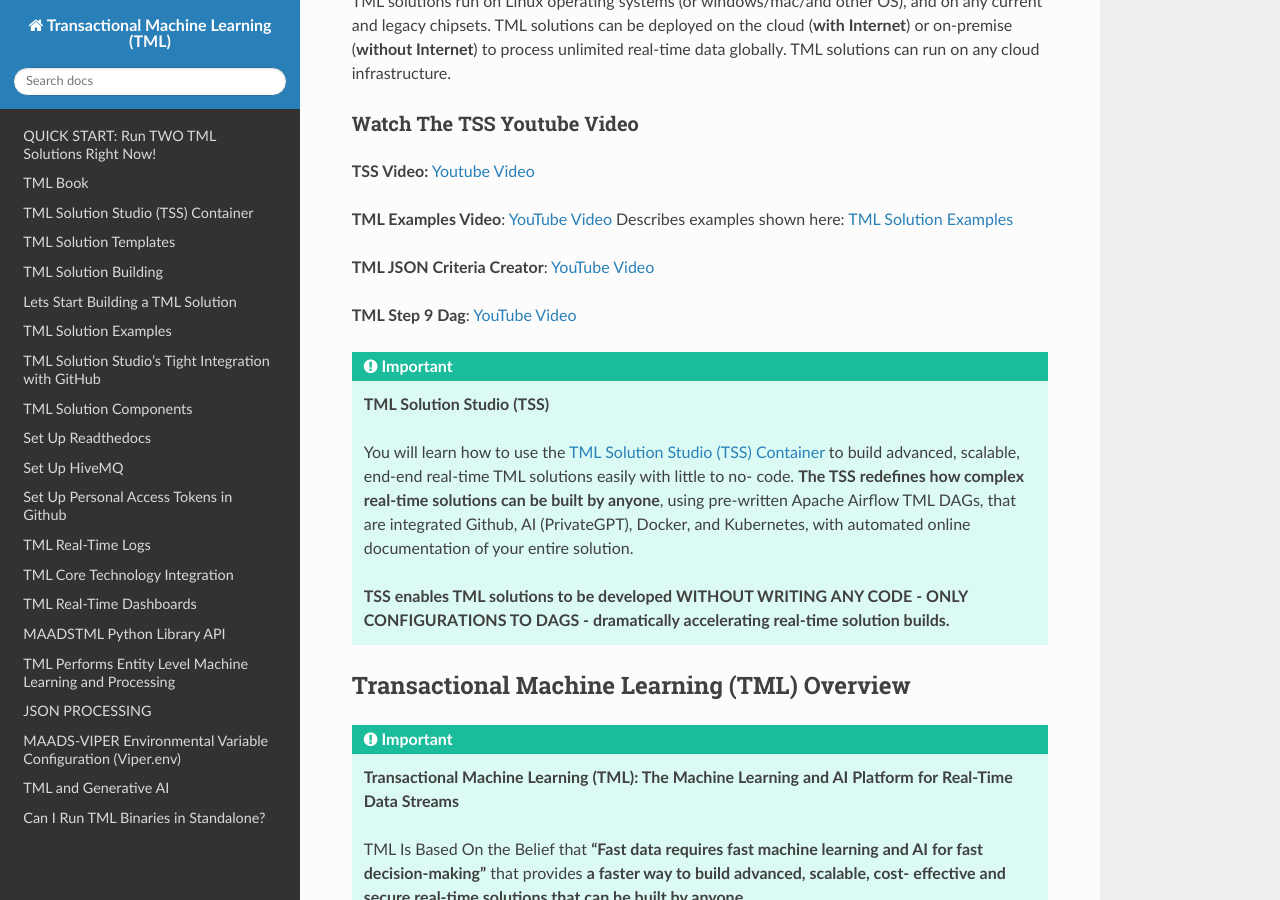
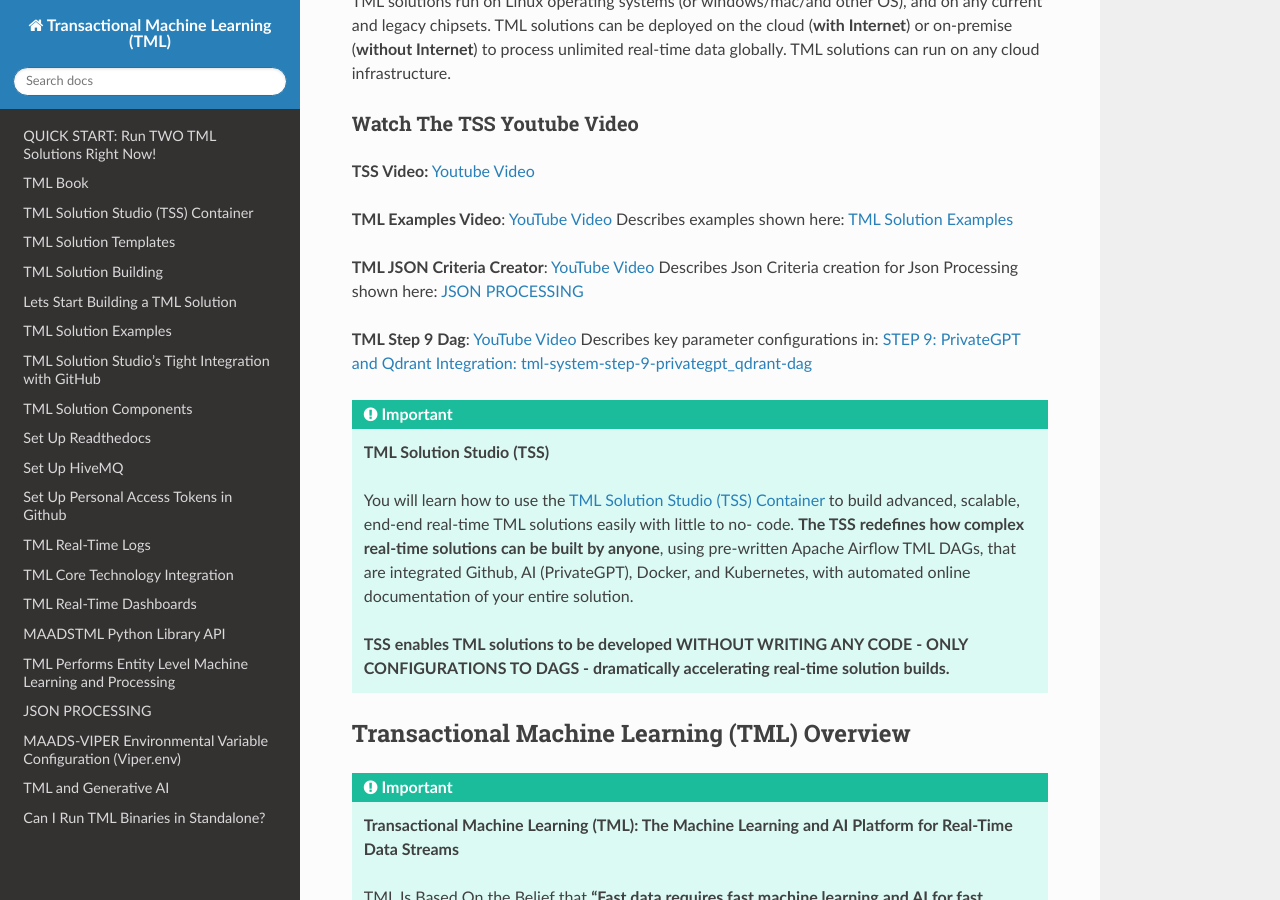
Before and after one commit to smaurice101/readthedocs, a Sphinx documentation site: the page built from docs/source/index.rst, in a window 1280 px wide and 900 px high, scrolled down 602 px. Built offline with Sphinx 7.4.7 and the Read the Docs theme 3.1.0, drawn with Linux system fonts in a browser that asks for light colours.

Commit message:
Update index.rst

```diff
--- a/docs/source/index.rst
+++ b/docs/source/index.rst
@@ -17,9 +17,9 @@
 
 **TML Examples Video**: `YouTube Video <https://www.youtube.com/watch?v=ZzLL3tfBsh0>`_ Describes examples shown here: :ref:`TML Solution Examples`
 
-**TML JSON Criteria Creator**: `YouTube Video <https://www.youtube.com/watch?v=3s5-7tiE1-s>`_
+**TML JSON Criteria Creator**: `YouTube Video <https://www.youtube.com/watch?v=3s5-7tiE1-s>`_ Describes Json Criteria creation for Json Processing shown here: :ref:`JSON PROCESSING`
 
-**TML Step 9 Dag**: `YouTube Video <https://youtu.be/dGzsqx8MtIY>`_
+**TML Step 9 Dag**: `YouTube Video <https://youtu.be/dGzsqx8MtIY>`_ Describes key parameter configurations in: :ref:`STEP 9: PrivateGPT and Qdrant Integration: tml-system-step-9-privategpt_qdrant-dag`
 
 .. important::
    **TML Solution Studio (TSS)**
```
